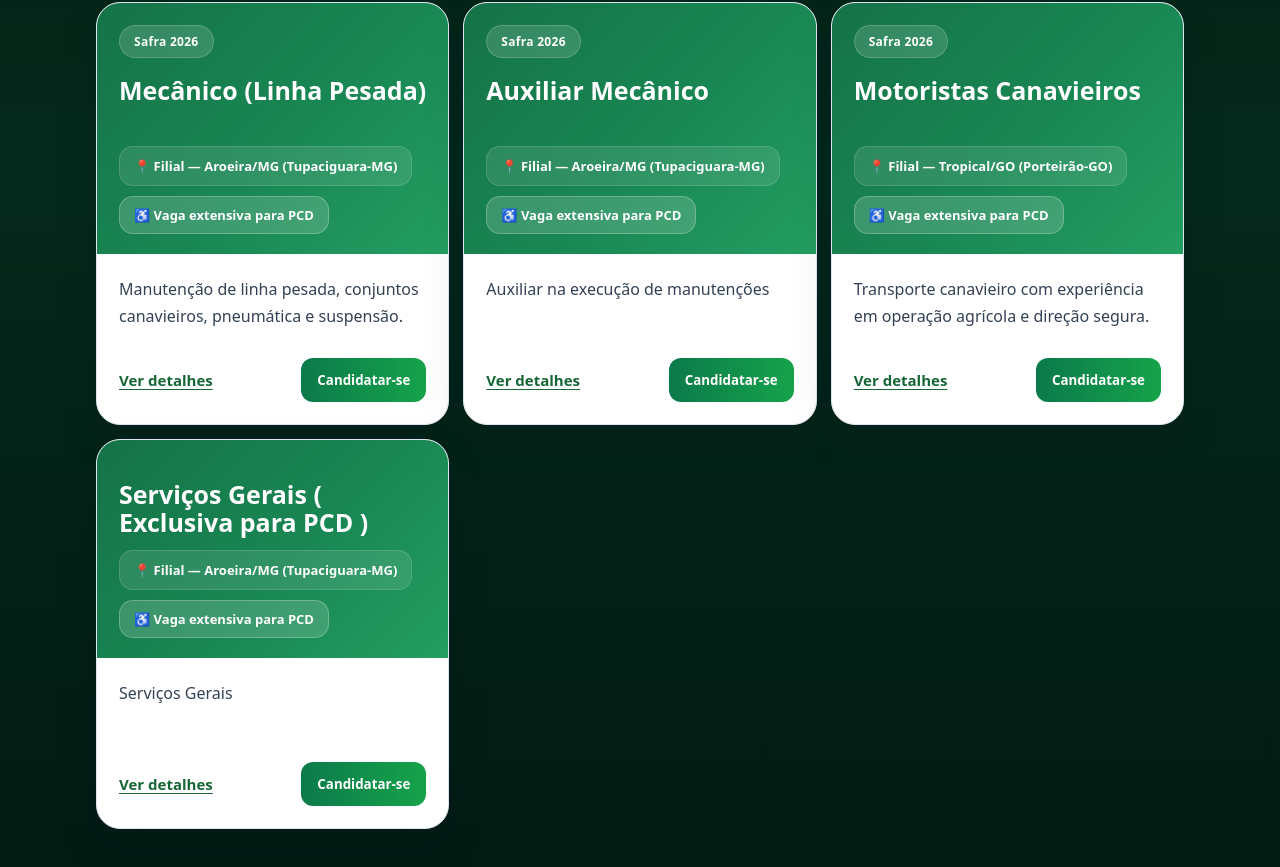
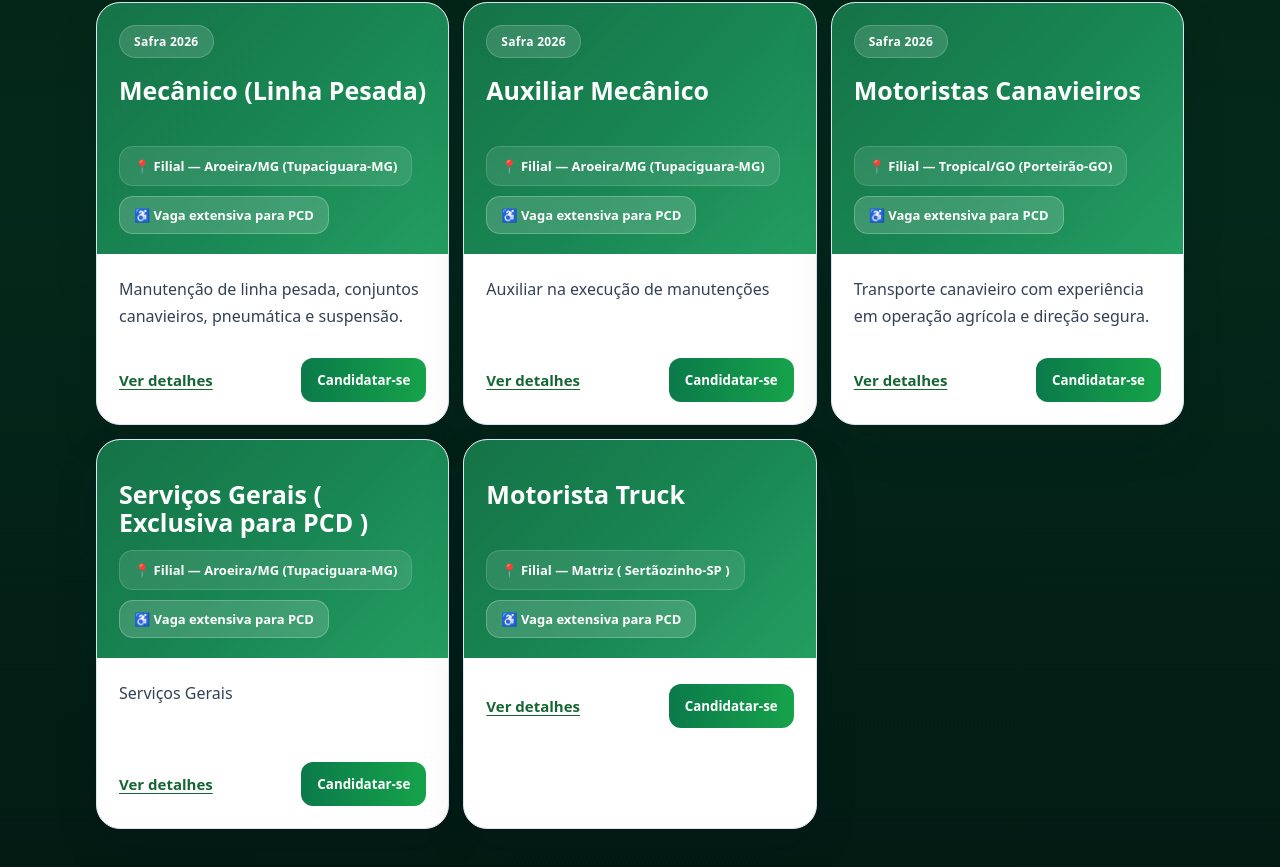
Before and after one commit to happeningti/site-happening, a Next.js app: page /trabalhe-conosco in a window 1280 px wide. Shown: the part 549-1416 px from the top of the page. Built offline with nearby package versions, Linux system fonts and the light colour scheme.

Commit message:
Divulgação nova vaga de Motorista Truck - Extensiva para PCD

```diff
--- a/app/trabalhe-conosco/page.tsx
+++ b/app/trabalhe-conosco/page.tsx
@@ -7,7 +7,7 @@ type Vaga = {
   id: string;
   titulo: string;
   local: string;
-  resumo: string;
+  resumo?: string;
   descricao: string;
   imagem?: string;
   requisitos?: string[];
@@ -143,17 +143,17 @@ const VAGAS: Vaga[] = [
     ativa: true,
   },
   {
-    id: "vaga-05",
-    titulo: "Nova vaga 05",
-    local: "Filial — São Paulo/SP",
-    resumo: "Resumo curto da vaga 05.",
-    descricao: "Descrição completa da vaga 05.",
-    requisitos: ["Requisito 1", "Requisito 2"],
-    responsabilidades: ["Responsabilidade 1", "Responsabilidade 2"],
-    beneficios: ["Benefício 1", "Benefício 2"],
-    safra: "Safra 2026",
-    pcd: false,
-    ativa: false,
+    id: "Motorista Truck",
+    titulo: "Motorista Truck",
+    local: "Filial — Matriz ( Sertãozinho-SP )" ,
+    //resumo: "Resumo curto da vaga 05.",
+    descricao: "Ter disponibilidade para viagens",
+    //requisitos: ["Requisito 1", "Requisito 2"],
+    //responsabilidades: ["Responsabilidade 1", "Responsabilidade 2"],
+    beneficios: ["Convênio telemedicina", "Convênio odontológico","Cesta básica"],
+    //safra: "Safra 2026",
+    pcd: true,
+    ativa: true,
   },
   {
     id: "vaga-06",
@@ -524,6 +524,7 @@ export default function TrabalheConoscoPage() {
                       gap: 14,
                     }}
                   >
+                    {v.resumo ? (
                       <p
                         style={{
                           margin: 0,
@@ -534,6 +535,7 @@ export default function TrabalheConoscoPage() {
                       >
                         {v.resumo}
                       </p>
+                    ) : null}
 
                     <div
                       style={{
```
Lines whose indentation alone changed are shown as unchanged.
